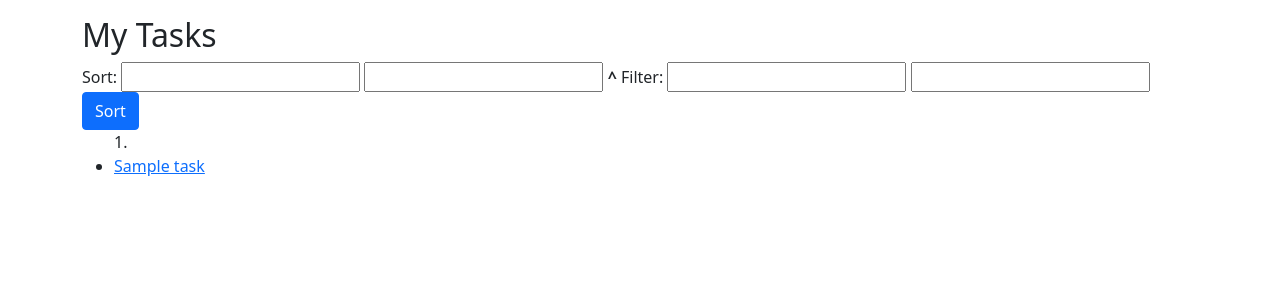
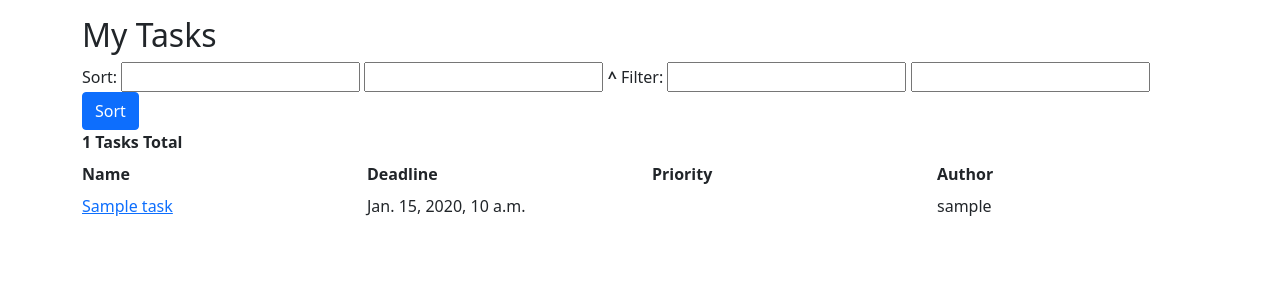
Before and after one commit to Sujan-Naik/dingo, a Django app: template tasks/templates/task_list.html in a window 1280 px wide. Shown: the part 56-356 px from the top of the page. Run offline with Django 4.2, Linux system fonts and the light colour scheme; the template is opened without the code that fills it: most values are stand-ins (such as "Sample title", 1, 10 or a date in 2020); form fields are guessed from the names that the template uses; some libraries are stand-ins or nearby versions.

Commit message:
Improve task list

```diff
--- a/static/custom.css
+++ b/static/custom.css
@@ -141,24 +141,3 @@ h3.profile-title {
 #creation-dropdown:focus {
   background-color: lightgray;
 }
-
-/*
- * Task sort arrow
- */
-#id_asc_or_desc + #sort_arrow {
-  transition: all ease-in-out .3s;
-}
-
-#id_asc_or_desc:checked + #sort_arrow {
-  transform: rotate(180deg);
-}
-
-#id_asc_or_desc {
-  display: none;
-}
-
-#id_sort_by {
-  appearance: none;
-  padding-left: 4px;
-  padding-right: 4px;
-}
--- a/tasks/templates/base.html
+++ b/tasks/templates/base.html
@@ -6,6 +6,8 @@
     <meta name="viewport" content="width=device-width, initial-scale=1">
     <link href="https://cdn.jsdelivr.net/npm/bootstrap@5.1.2/dist/css/bootstrap.min.css" rel="stylesheet" integrity="sha384-uWxY/CJNBR+1zjPWmfnSnVxwRheevXITnMqoEIeG1LJrdI0GlVs/9cVSyPYXdcSF" crossorigin="anonymous">
     <link href="{% static 'custom.css' %}" rel="stylesheet">
+    {% block css %}
+    {% endblock %}
     <link rel="stylesheet" href="https://cdn.jsdelivr.net/npm/bootstrap-icons@1.5.0/font/bootstrap-icons.css">
     <title>Task Manager</title>
   </head>
--- a/tasks/templates/partials/menu.html
+++ b/tasks/templates/partials/menu.html
@@ -16,8 +16,8 @@
         Create
       </a>
       <ul class="dropdown-menu dropdown-menu-end" aria-labelledby="creation-dropdown">
-        <li><a class="dropdown-item" href="{% url 'create_task' %}">Task</a></li>
-        <li><a class="dropdown-item" href="{% url 'team' %}">Team</a></li>
+        <li><a class="dropdown-item" href="{% url 'create_task' %}">New Task</a></li>
+        <li><a class="dropdown-item" href="{% url 'team' %}">New Team</a></li>
       </ul>
     </li>
     <li class="nav-item dropdown">
--- a/tasks/templates/task_list.html
+++ b/tasks/templates/task_list.html
@@ -1,4 +1,8 @@
 {% extends 'base_content.html' %}
+{% load static %}
+{% block css %}
+<link href="{% static 'task_list.css' %}" rel="stylesheet" type="text/css">
+{% endblock %}
 {% block content %}
 <div class="container">
   <h2>My Tasks</h2>
@@ -16,14 +20,40 @@
       </div>
     </div>
   </form>
-  <ul>
-    {% for task in task_list %}
-    <span class="task-number">{{ forloop.counter }}.</span>
-<!--    add task counter-->
-      <li><a href="{% url 'task_detail' task.id %}">{{ task.name }}</a></li>
-    {% empty %}
-      <li>No tasks found</li>
-    {% endfor %}
-  </ul>
+  <div class="row pb-2">
+    <b>{{ task_list|length }} Tasks Total</b>
+  </div>
+  <div class="row pb-2">
+    <div class="col-3">
+      <b>Name</b>
+    </div>
+    <div class="col-3">
+      <b>Deadline</b>
+    </div>
+    <div class="col-3">
+      <b>Priority</b>
+    </div>
+    <div class="col-3">
+      <b>Author</b>
+    </div>
+  </div>
+  {% for task in task_list %}
+    <div class="row">
+      <div class="col-3">
+        <a href="{% url 'task_detail' task.id %}">{{ task.name }}</a>
+      </div>
+      <div class="col-3">
+        <p>{{ task.deadline }}</p>
+      </div>
+      <div class="col-3">
+        <span class="task-priority priority-{{ task.priority }}">{{ task.get_priority_display }}</span>
+      </div>
+      <div class="col-3">
+        <p>{{ task.author.username }}</p>
+      </div>
+    </div>
+  {% empty %}
+    <b>No tasks found</b>
+  {% endfor %}
 </div>
 {% endblock %}
```
Also changed, not shown: static/task_list.css (added, +42 -0 lines).
